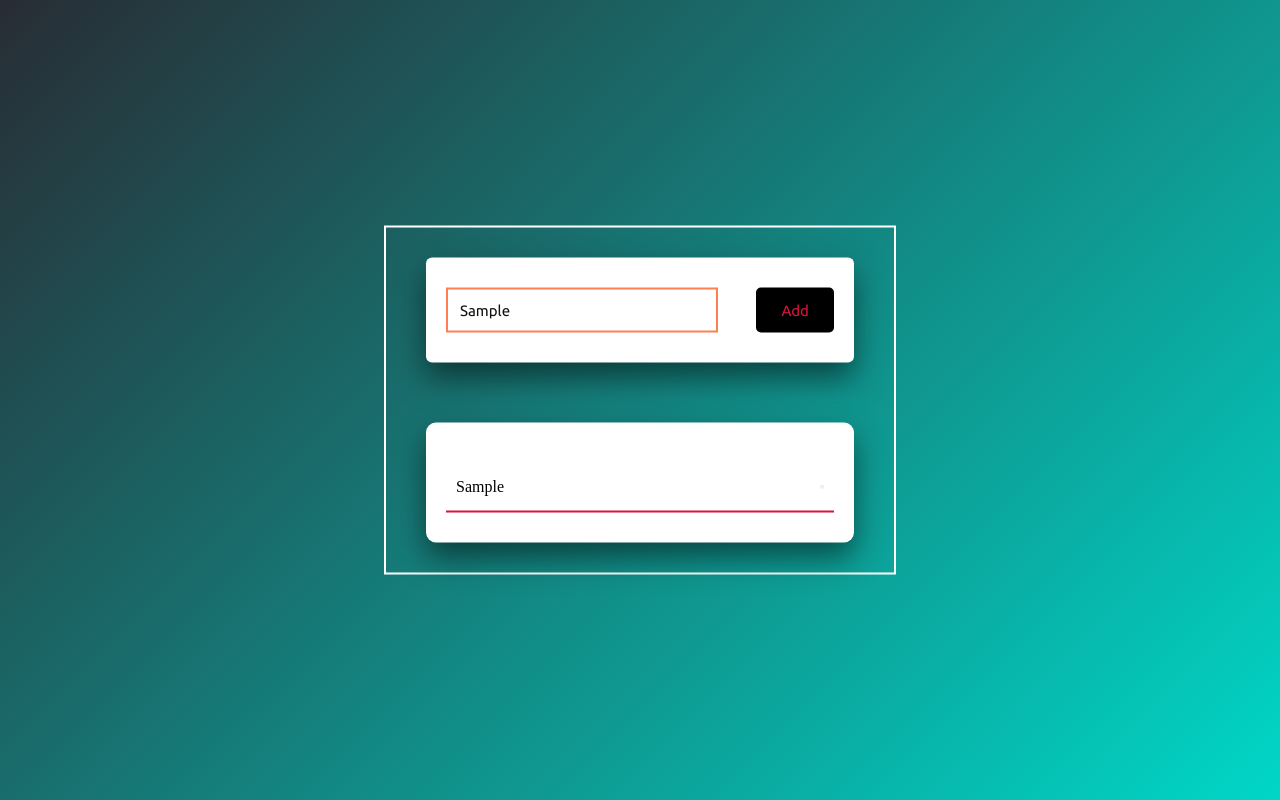
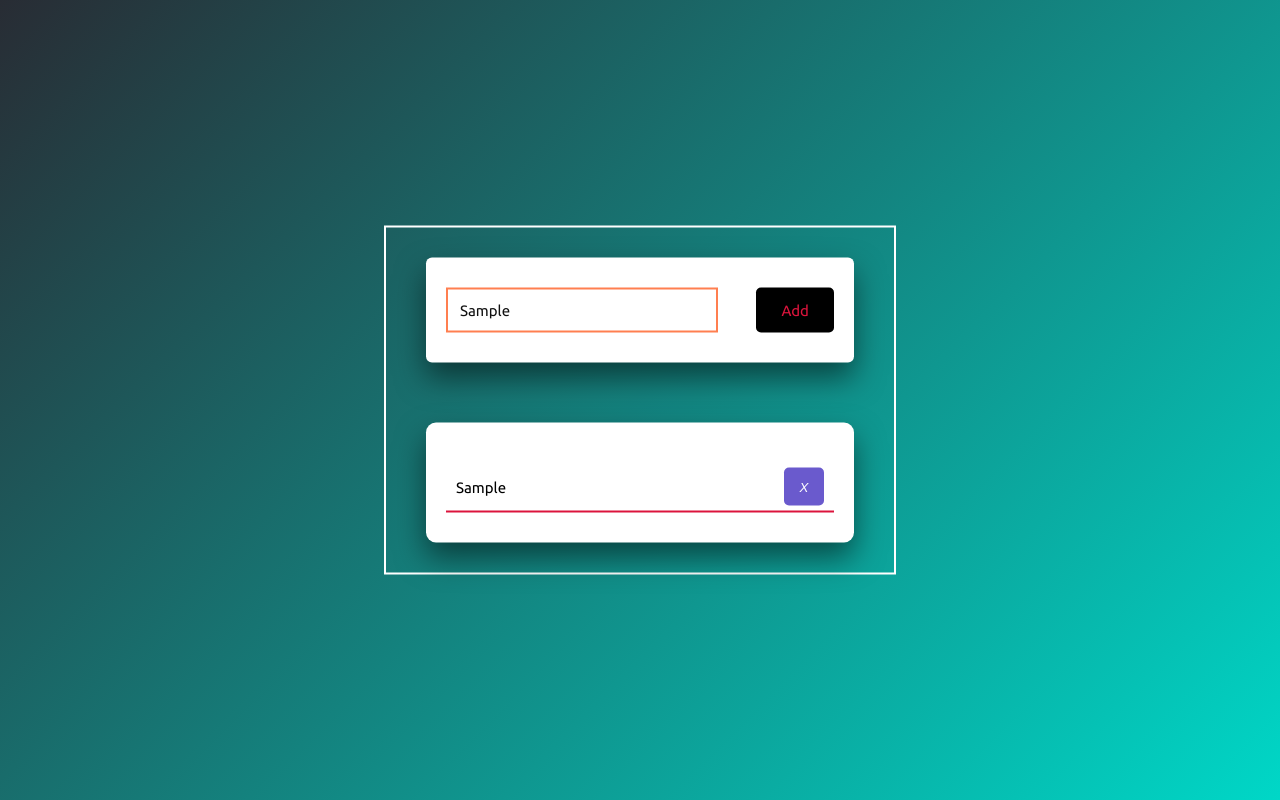
Before and after one commit to SteffB23/JavaScript-Beginner-Project-3, a plain HTML site: page index.html in a window 1280 px wide. Both pictures are taken after typing "Sample" into the empty fields and a click on the button "Add". Drawn offline with Linux system fonts and the light colour scheme.

Commit message:
add functions for deleting a task. Working on crossing out and clearing tasks

```diff
--- a/assets/css/style.css
+++ b/assets/css/style.css
@@ -90,3 +90,20 @@ body {
     border-bottom: 2px solid crimson;
     cursor: pointer;
 }
+
+.task span{
+    font-family: 'Ubuntu', sans-serif;
+    font-size: 15px;
+    font-weight: 400;
+}
+
+.task button {
+    background-color: slateblue;
+    color: #ffffff;
+    height: 100%;
+    width: 40px;
+    border-radius: 5px;
+    border: none;
+    cursor: pointer;
+    outline: none;
+}
--- a/assets/js/script.js
+++ b/assets/js/script.js
@@ -1,7 +1,9 @@
+//Validate input field:
 document.querySelector('#push').onclick = function() {
     if(document.querySelector('#newtask input').value.length == 0) {
         console.log("Please enter a value")
     }
+//Adding a new task:
     else {
         document.querySelector('#tasks').innerHTML += `
             <div class="task">
@@ -9,10 +11,17 @@ document.querySelector('#push').onclick = function() {
                     ${document.querySelector('#newtask input').value}
                 </span>
                 <button class="delete">
-                <i class="far fa-trash-alt"></i>
+                <i class="far fa-trash-alt"> X </i>
                 </button>
 
             </div>
         `;
+//Deleting a task:
+        var current_tasks = document.querySelectorAll(".delete");
+        for(var i=0; i<current_tasks.length; i++){
+            current_tasks[i].onclick = function() {
+                this.parentNode.remove();
+            }
+        }
     }
 }
```
